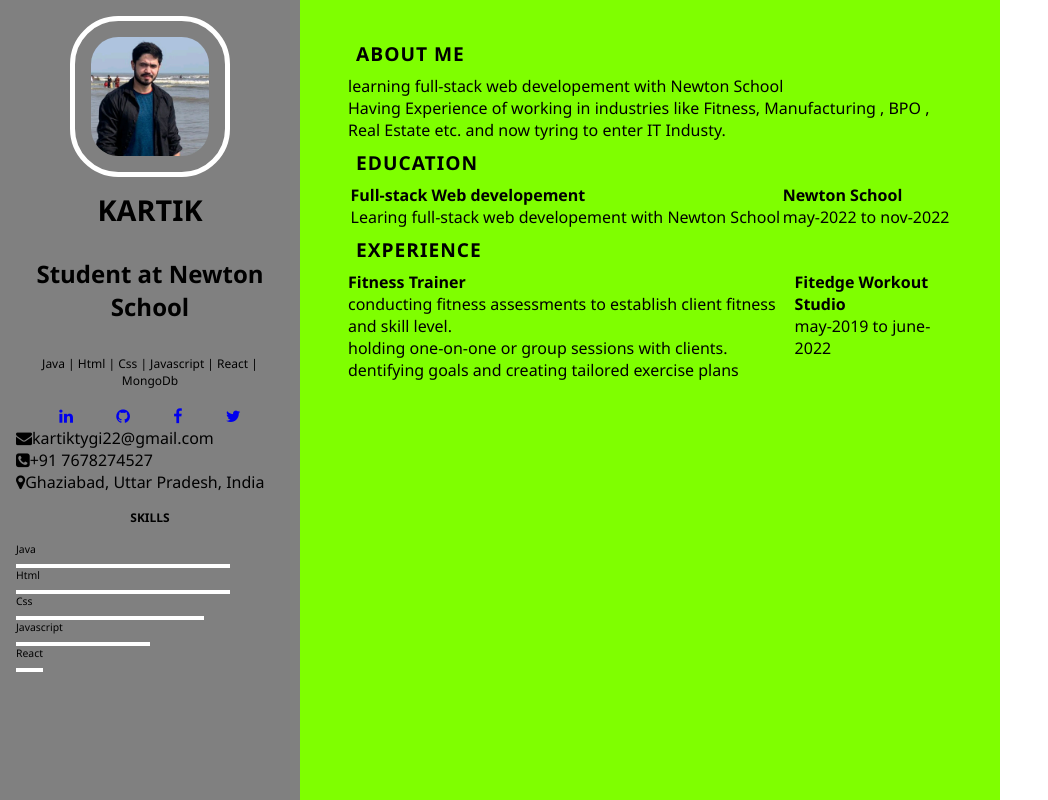
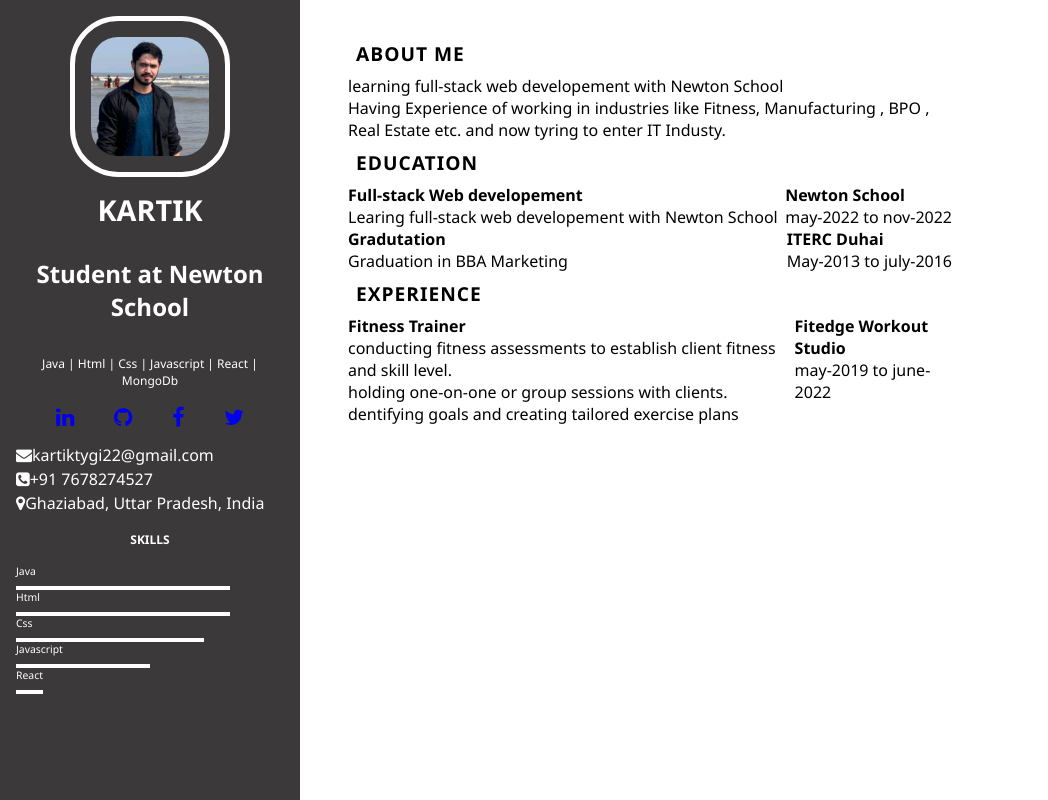
Before and after one commit to Lt-Kartik-9PARA-SF/Responsive-Resume, a plain HTML site: page index.html in a window 1280 px wide. Shown: the top 800 px of the page, without its empty margins (0-1048 px from the left). Drawn offline with Linux system fonts and the light colour scheme.

Commit message:
final commit

```diff
--- a/index.html
+++ b/index.html
@@ -37,10 +37,10 @@
                     <div class="contact-item">
                         <div class="social-media">
                             <div class="media-icons">
-                                <a href="https://www.linkedin.com/in/kartik-rai-a96615169/"><i class="fa fa-linkedin icon" aria-hidden="true"></i></a>
-                                <a href="https://github.com/Lt-Kartik-9PARA-SF/"><i class="fa fa-github icon" aria-hidden="true"></i></a>
-                                <a href="https://www.linkedin.com/in/kartik-rai-a96615169/"><i class="fa fa-facebook icon" aria-hidden="true"></i></a>
-                                <a href="https://www.linkedin.com/in/kartik-rai-a96615169/"><i class="fa fa-twitter icon" aria-hidden="true"></i></a>
+                                <a href="https://www.linkedin.com/in/kartik-rai-a96615169/"><i class="fa fa-linkedin fa-lg icon" aria-hidden="true"></i></a>
+                                <a href="https://github.com/Lt-Kartik-9PARA-SF/"><i class="fa fa-github fa-lg icon" aria-hidden="true"></i></a>
+                                <a href="https://facebook.com"><i class="fa fa-facebook fa-lg icon" aria-hidden="true"></i></a>
+                                <a href="https://twitter.com"><i class="fa fa-twitter fa-lg icon" aria-hidden="true"></i></a>
                             </div>
 
                             <div class="personal-details">
@@ -96,6 +96,19 @@
 
                     </div>
 
+                    <div class="education2">
+                        <div id="ed1">
+                            <h4>Gradutation</h4>
+                        <p>Graduation in BBA Marketing</p>
+                        </div>
+
+                        <div id="ed2">
+                            <h4>ITERC Duhai</h4>
+                            <p>May-2013 to july-2016</p>
+                        </div>
+
+                    </div>
+
                     <h2 class="right-title">Experience</h2>
                     <div class="experience">
                         <div class="company">
--- a/style.css
+++ b/style.css
@@ -14,17 +14,25 @@ grid-template-columns: 300px 700px;
 min-height: 1000px;
 width: 90%;
 }
+
+@media screen and (max-width: 674px) {
+    .main-content{
+        display: grid;
+    grid-template-columns: repeat(1, 1fr);
+
+    }
+  }
+
 a{
     cursor: pointer;
 }
 .left-section{
-    background-color: gray;
+    background-color: rgb(59, 57, 57);
     padding: 1rem;
+    color: white;
 
 }
-.right-section{
-    background-color: chartreuse;
-}
+
 img{
     width: 60%;
     padding: 1rem;
@@ -54,6 +62,10 @@ img{
 .media-icons{
     display: flex;
     justify-content: space-evenly;
+}
+.personal-details{
+    line-height: 1.5rem;
+    margin-top: 1rem;
 }
 .skills{
     font-size: 0.75rem;
@@ -110,3 +122,14 @@ img{
     display: flex;
     justify-content: space-evenly;
 }
+
+.education2{
+    display: flex;
+    justify-content: space-around;
+}
+#ed1{
+    flex-grow: 3;
+}
+.college{
+    flex-grow: 3;
+}
```
